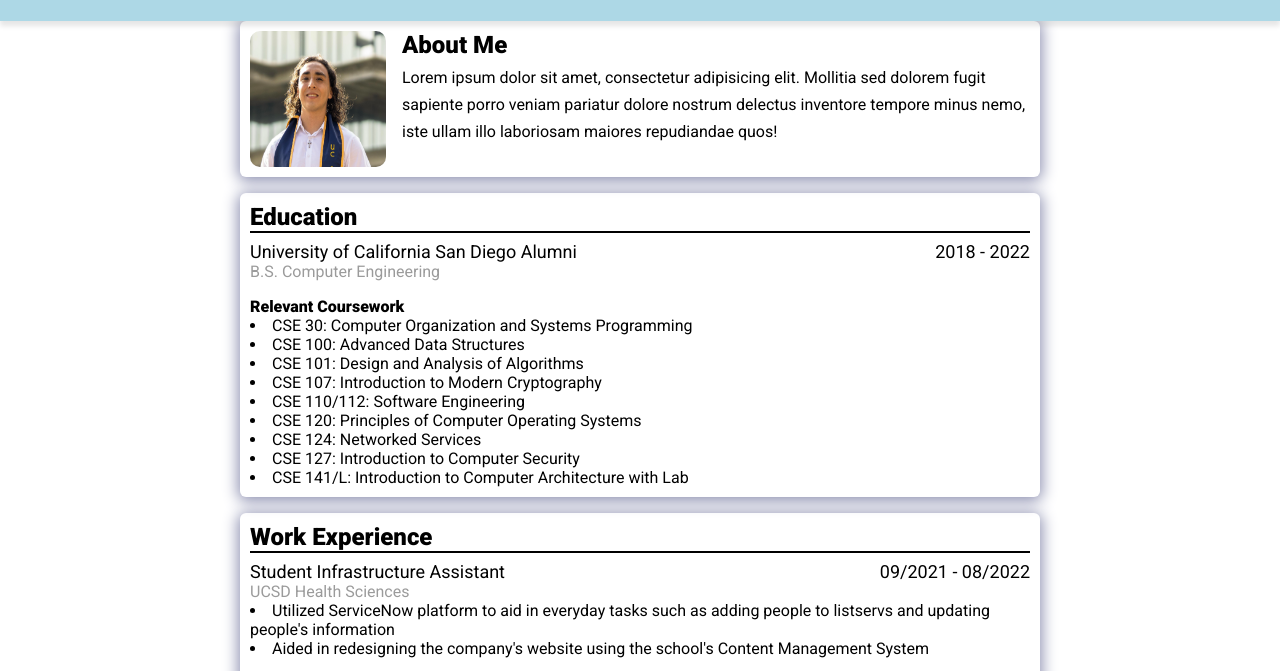
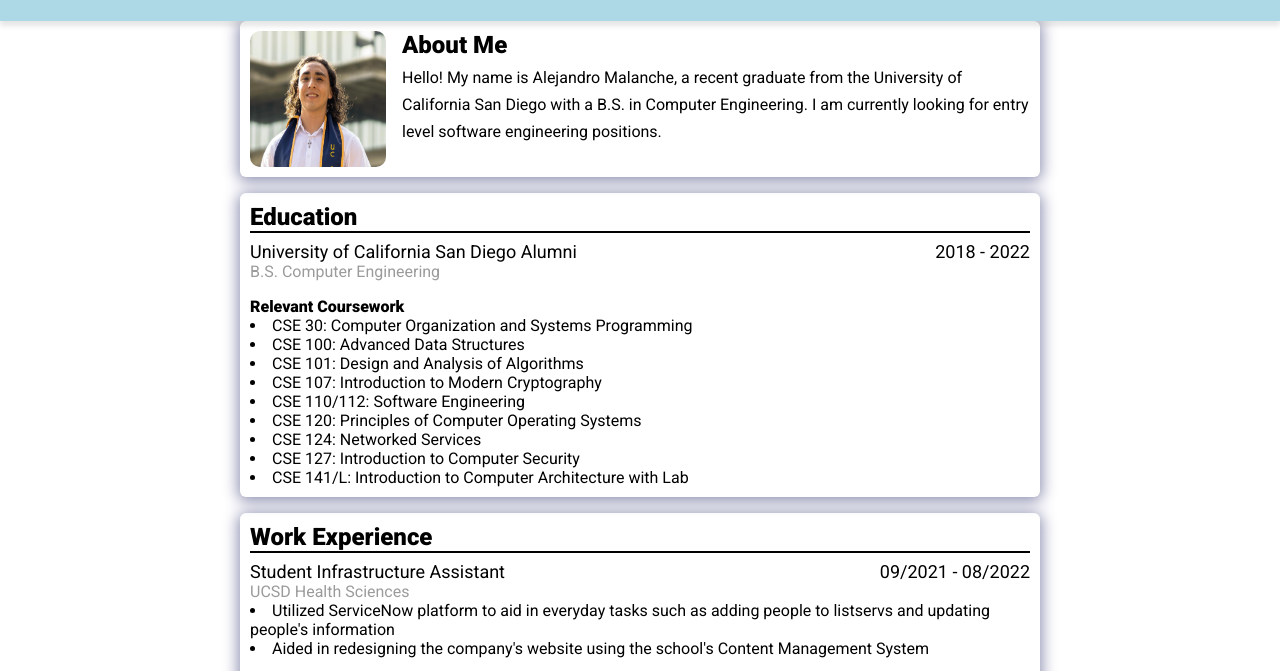
Before and after one commit to AlejandroM2000/DigitalPortfolio, a plain HTML site: page index.html in a window 1280 px wide. Shown: the part 55-726 px from the top of the page. Drawn offline with nearby package versions, Linux system fonts and the light colour scheme.

Commit message:
added actual introduction

```diff
--- a/index.html
+++ b/index.html
@@ -32,10 +32,8 @@
             <img src="assets/images/Fambam-7.jpg" alt="my-picture" class="hero-img">
             <h2 class="bio-title">About Me</h2>
             <p class="bio-text">
-              Lorem ipsum dolor sit amet, consectetur adipisicing elit. Mollitia sed
-              dolorem fugit sapiente porro veniam pariatur dolore nostrum delectus
-              inventore tempore minus nemo, iste ullam illo laboriosam maiores
-              repudiandae quos!
+                Hello! My name is Alejandro Malanche, a recent graduate from the University of California San Diego with a B.S. in Computer Engineering.
+                I am currently looking for entry level software engineering positions.
             </p>
           </div>
     </section>
```
